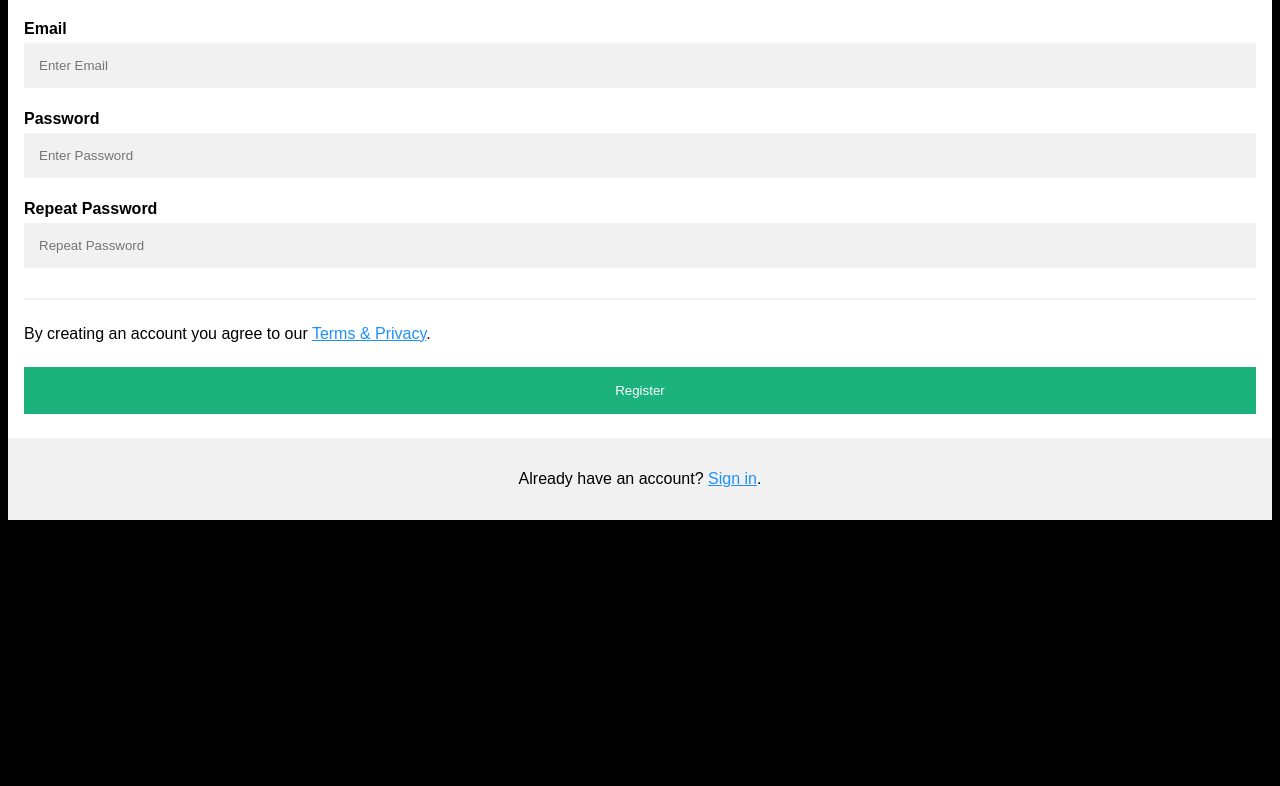
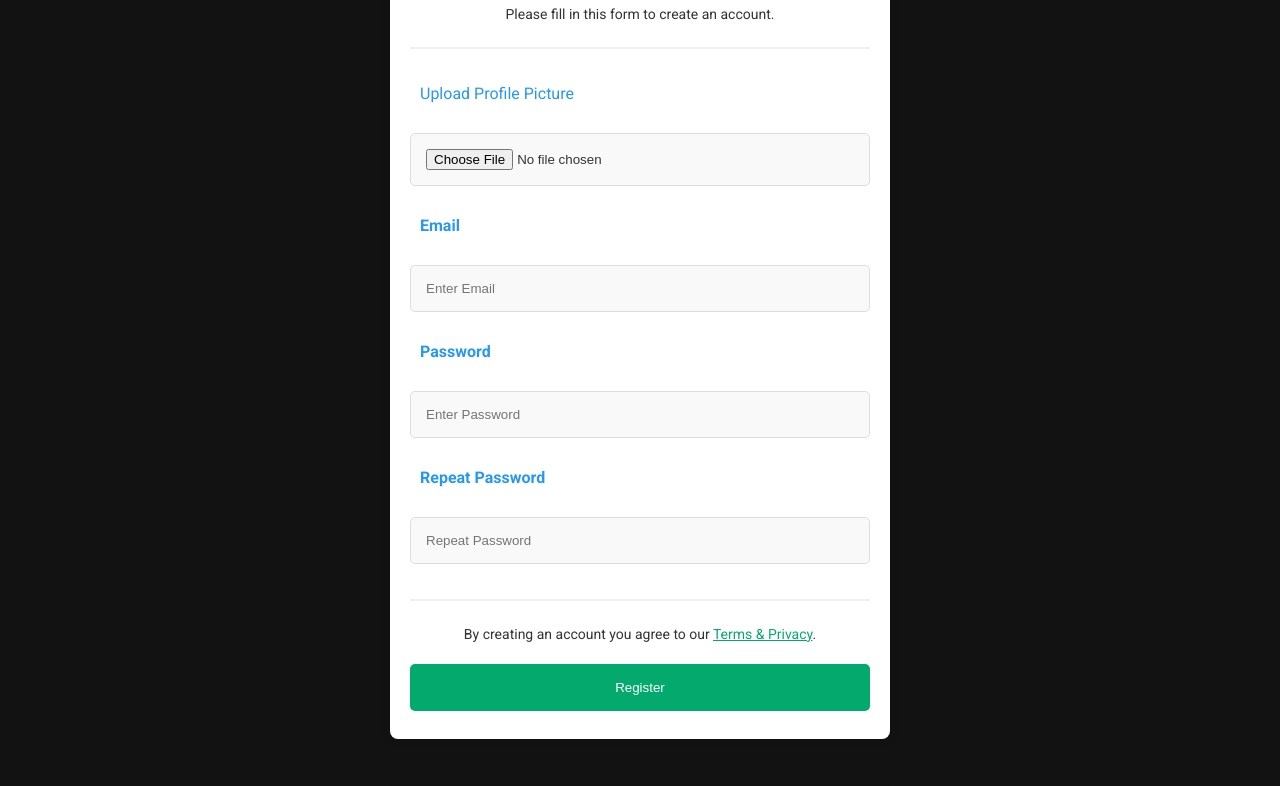
Before and after one commit to atianar/HostingerPersonalWebsite, a plain HTML site: page index2.html in a window 1280 px wide. Shown: the part 145-931 px from the top of the page. Before the commit the page ends 800 px from the top, so only its background shows below. Drawn offline with Linux system fonts and the light colour scheme.

Commit message:
index2.html

```diff
--- a/index2.html
+++ b/index2.html
@@ -1,79 +1,126 @@
 <!DOCTYPE html>
-<html>
+<html lang="en">
 <head>
+    <meta charset="UTF-8">
     <meta name="viewport" content="width=device-width, initial-scale=1">
+    <title>Register</title>
+    <link href="https://fonts.googleapis.com/css2?family=Roboto:wght@400;700&display=swap" rel="stylesheet">
     <style>
         body {
-  font-family: Arial, Helvetica, sans-serif;
-  background-color: black;
+            font-family: 'Roboto', sans-serif;
+            background-color: #121212;
+            color: #333;
+            margin: 0;
+            padding: 0;
         }
 
         * {
             box-sizing: border-box;
         }
 
-/* Add padding to containers */
         .container {
-  padding: 16px;
+            max-width: 500px;
+            margin: 50px auto;
+            padding: 20px;
             background-color: white;
+            border-radius: 8px;
+            box-shadow: 0 2px 10px rgba(0, 0, 0, 0.1);
         }
 
-/* Full-width input fields */
-input[type=text], input[type=password] {
+        h1 {
+            text-align: center;
+            color: rgb(38, 151, 243); /* Adjusted color */
+        }
+
+        p {
+            text-align: center;
+            font-size: 14px;
+        }
+
+        input[type="text"], input[type="password"], input[type="file"] {
             width: 100%;
             padding: 15px;
-  margin: 5px 0 22px 0;
-  display: inline-block;
-  border: none;
-  background: #f1f1f1;
+            margin: 10px 0;
+            border: 1px solid #ddd;
+            border-radius: 5px;
+            background: #f9f9f9;
+            transition: background 0.3s;
         }
 
-input[type=text]:focus, input[type=password]:focus {
-  background-color: #ddd;
+        input[type="text"]:focus, input[type="password"]:focus {
+            background-color: #e6e6e6;
             outline: none;
         }
 
-/* Overwrite default styles of hr */
-hr {
-  border: 1px solid #f1f1f1;
-  margin-bottom: 25px;
+        label {
+            display: block;
+            margin: 10px 0;
+            cursor: pointer;
+            background-color: #ffffff00;
+            color: rgb(38, 151, 243); /* Updated to a neutral color */
+            border-radius: 5px;
+            text-align: left;
+            padding: 10px;
+            transition: background 0.3s;
         }
 
-/* Set a style for the submit button */
+        label:hover {
+            background-color: none; /* Darker shade for hover effect */
+        }
+
         .registerbtn {
-  background-color: #04AA6D;
+            background-color: #04AA6D; /* Match with label */
             color: white;
-  padding: 16px 20px;
+            padding: 16px;
             margin: 8px 0;
             border: none;
+            border-radius: 5px;
             cursor: pointer;
             width: 100%;
+            transition: opacity 0.3s;
+        }
+
+        .registerbtn:hover {
             opacity: 0.9;
         }
 
-.registerbtn:hover {
-  opacity: 1;
-}
-
-/* Add a blue text color to links */
-a {
-  color: dodgerblue;
-}
-
-/* Set a grey background color and center the text of the "sign in" section */
         .signin {
             background-color: #f1f1f1;
             text-align: center;
+            padding: 10px;
+            border-radius: 5px;
+        }
+
+        a {
+            color: #04AA6D; /* Updated to match the theme */
+        }
+
+        img {
+            display: block;
+            margin: 10px auto;
+            max-width: 100%;
+            max-height: 200px;
+            border: 1px solid #ddd;
+            border-radius: 5px;
+        }
+
+        hr {
+            border: 1px solid #f1f1f1;
+            margin: 25px 0;
         }
     </style>
 </head>
 <body>
 
-<form action="index.html">
+<form onsubmit="registerUser(event)" action="index.html" id="registrationForm">
     <div class="container">
         <h1>Register</h1>
         <p>Please fill in this form to create an account.</p>
         <hr>
+
+        <label for="profilePicture">Upload Profile Picture</label>
+        <input type="file" id="profilePicture" accept="image/*" onchange="previewImage(event)">
+        <img id="imagePreview" src="/Pictures/avatar.png" alt="Image Preview" style="display: none;">
 
         <label for="email"><b>Email</b></label>
         <input type="text" placeholder="Enter Email" name="email" id="email" required>
@@ -83,6 +130,7 @@ a {
 
         <label for="psw-repeat"><b>Repeat Password</b></label>
         <input type="password" placeholder="Repeat Password" name="psw-repeat" id="psw-repeat" required>
+
         <hr>
         <p>By creating an account you agree to our <a href="Terms&Privacy.html">Terms & Privacy</a>.</p>
 
@@ -94,5 +142,57 @@ a {
     </div>
 </form>
 
+<script>
+  let userData = {}; // Object to store user data
+
+function registerUser(event) {
+    event.preventDefault();
+    const email = document.getElementById('email').value;
+    const password = document.getElementById('psw').value;
+    const username = document.getElementById('uname').value; // Assuming username is part of registration
+
+    userData = {
+        username,
+        email,
+        password,
+    };
+
+    alert('Registration successful!');
+}
+
+function loginUser(event) {
+    event.preventDefault();
+    const username = document.getElementById('uname').value;
+    const password = document.getElementById('psw').value;
+
+    if (userData.username === username && userData.password === password) {
+        alert('Login successful!');
+    } else {
+        alert('Invalid credentials.');
+    }
+}
+    function previewImage(event) {
+        const imagePreview = document.getElementById('imagePreview');
+        const file = event.target.files[0];
+        if (file) {
+            const reader = new FileReader();
+            reader.onload = function(e) {
+                imagePreview.src = e.target.result;
+                imagePreview.style.display = 'block';
+            };
+            reader.readAsDataURL(file);
+        } else {
+            imagePreview.src = '';
+            imagePreview.style.display = 'none';
+        }
+    }
+
+    // Store user data
+localStorage.setItem('userData', JSON.stringify(userData));
+
+// Retrieve user data
+userData = JSON.parse(localStorage.getItem('userData'));
+
+</script>
 </body>
 </html>
```
Lines whose indentation alone changed are shown as unchanged.
